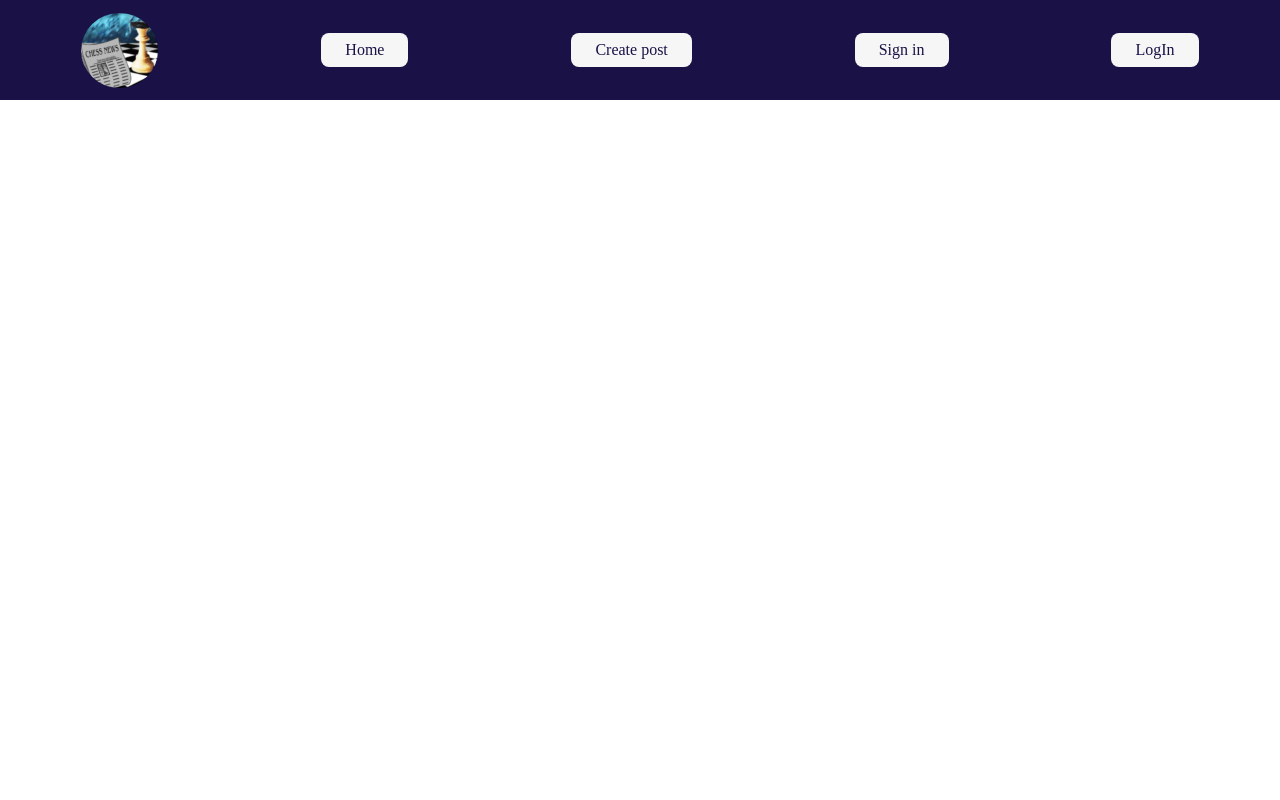
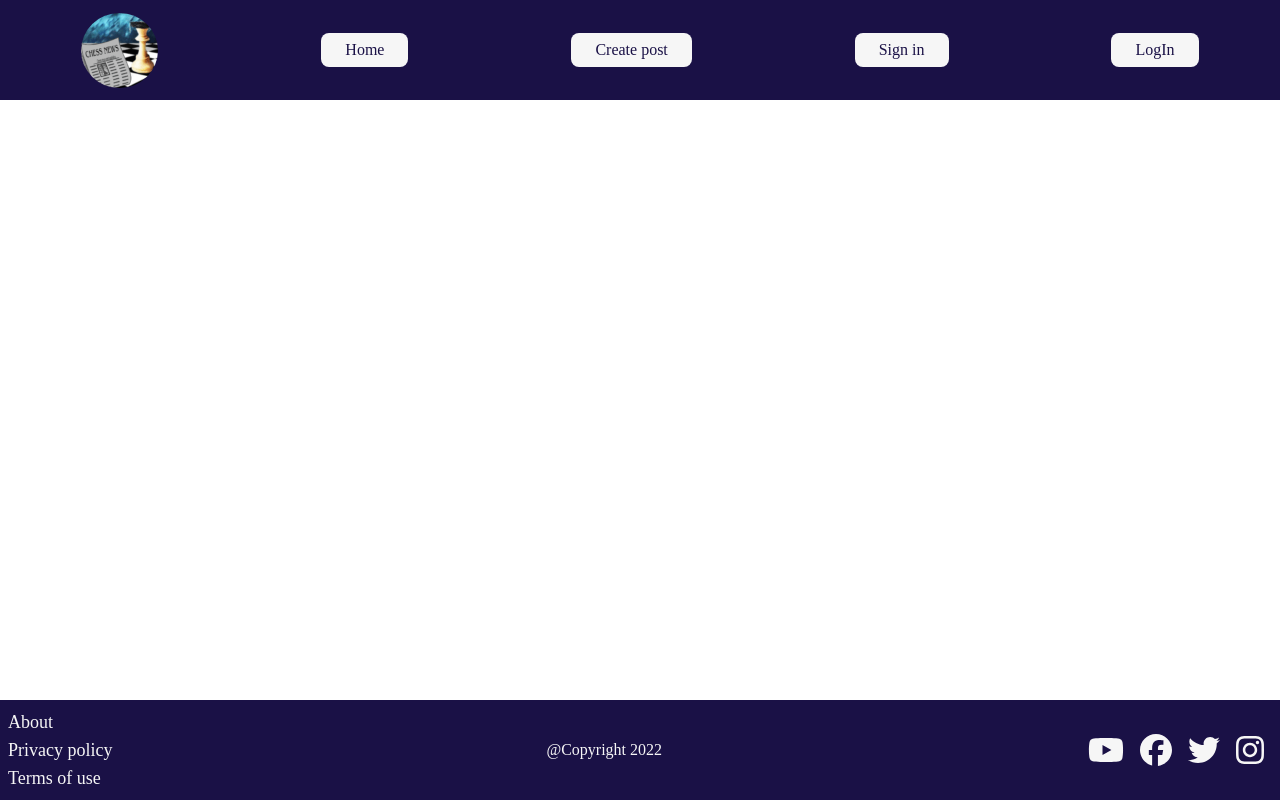
Before and after one commit to ArtyomSukiasyan/React-blog, a React (Create React App) app: page /sign-in in a window 1280 px wide. Built offline with nearby package versions, Linux system fonts and the light colour scheme.

Commit message:
feat: finish footer

```diff
--- a/package.json
+++ b/package.json
@@ -3,6 +3,9 @@
   "version": "0.1.0",
   "private": true,
   "dependencies": {
+    "@fortawesome/fontawesome-svg-core": "^6.1.1",
+    "@fortawesome/free-brands-svg-icons": "^6.1.1",
+    "@fortawesome/react-fontawesome": "^0.1.18",
     "@testing-library/jest-dom": "^5.16.4",
     "@testing-library/react": "^13.3.0",
     "@types/node": "^17.0.41",
--- a/src/App.tsx
+++ b/src/App.tsx
@@ -1,8 +1,14 @@
 import Header from "./Components/Header/Header";
-import "./App.scss"
+import Footer from "./Components/Footer/Footer";
+import "./App.scss";
 
 function App() {
-  return <Header />;
+  return (
+    <>
+      <Header />
+      <Footer />
+    </>
+  );
 }
 
 export default App;
--- /dev/null
+++ b/src/Components/Footer/Footer.scss
@@ -0,0 +1,11 @@
+@import "../../styles/variables.scss";
+
+footer {
+  width: 100%;
+  height: 100px;
+  display: flex;
+  justify-content: space-between;
+  align-items: center;
+  background-color: $primary-color;
+  margin-top: calc(100vh - 200px);
+}
--- /dev/null
+++ b/src/Components/Footer/Footer.tsx
@@ -0,0 +1,14 @@
+import MenuFooter from "./MenuFooter/MenuFooter";
+import FooterIcons from "./FooterIcons/FooterIcons";
+import Copyright from "./Copyright/Copyright";
+import "./Footer.scss"
+
+export default function Footer() {
+  return (
+    <footer>
+      <MenuFooter />
+      <Copyright />
+      <FooterIcons />
+    </footer>
+  );
+}
--- /dev/null
+++ b/src/Components/Footer/FooterIcon/FooterIcon.scss
@@ -0,0 +1,6 @@
+@import "../../../styles/variables.scss";
+
+.footer-icon {
+  padding-right: 16px;
+  color: $secondary-color;
+}
--- /dev/null
+++ b/src/Components/Footer/FooterIcon/FooterIcon.tsx
@@ -0,0 +1,17 @@
+import { FontAwesomeIcon } from "@fortawesome/react-fontawesome";
+import { IconProp } from "@fortawesome/fontawesome-svg-core";
+import "./FooterIcon.scss"
+
+export default function FooterIcon({
+  href,
+  icon,
+}: {
+  href: string;
+  icon: IconProp;
+}) {
+  return (
+    <a href={href} target="_blank" rel="noreferrer" className="footer-icon">
+      <FontAwesomeIcon icon={icon} size="2x" />
+    </a>
+  );
+}
--- /dev/null
+++ b/src/Components/Footer/FooterIcons/FooterIcons.scss
@@ -0,0 +1,5 @@
+.footer-icons {
+  display: flex;
+  justify-content: space-around;
+  align-items: center;
+}
--- /dev/null
+++ b/src/Components/Footer/FooterIcons/FooterIcons.tsx
@@ -0,0 +1,19 @@
+import {
+  faYoutube,
+  faFacebook,
+  faTwitter,
+  faInstagram,
+} from "@fortawesome/free-brands-svg-icons";
+import FooterIcon from "../FooterIcon/FooterIcon";
+import "./FooterIcons.scss";
+
+export default function FooterIcons() {
+  return (
+    <div className="footer-icons">
+      <FooterIcon href="https://www.youtube.com/" icon={faYoutube} />
+      <FooterIcon href="https://facebook.com/" icon={faFacebook} />
+      <FooterIcon href="https://www.twitter.com/" icon={faTwitter} />
+      <FooterIcon href="https://www.instagram.com/" icon={faInstagram} />
+    </div>
+  );
+}
```
Also changed, not shown: 1 other file (tests, documents, lock files or other folders).
